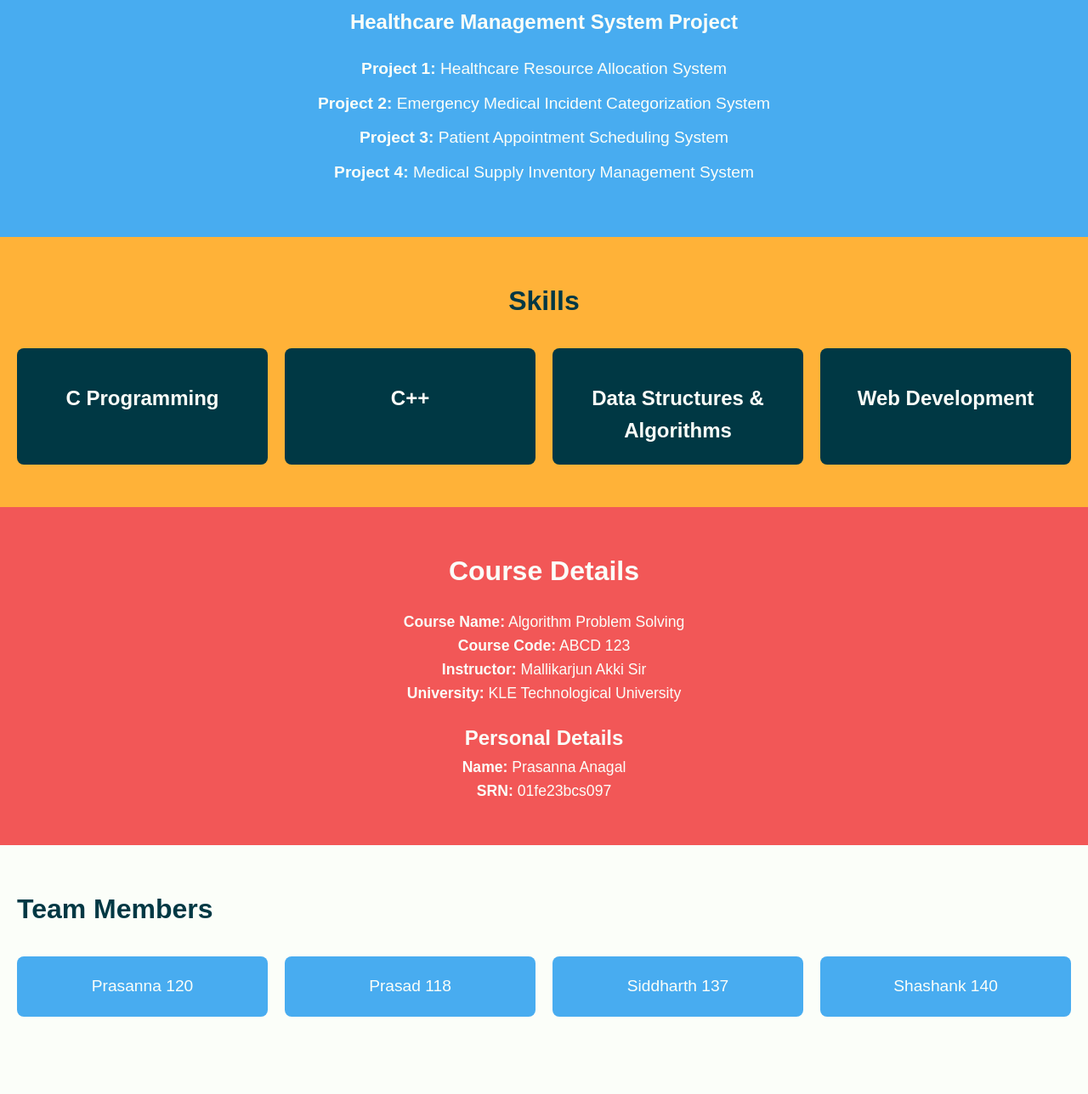
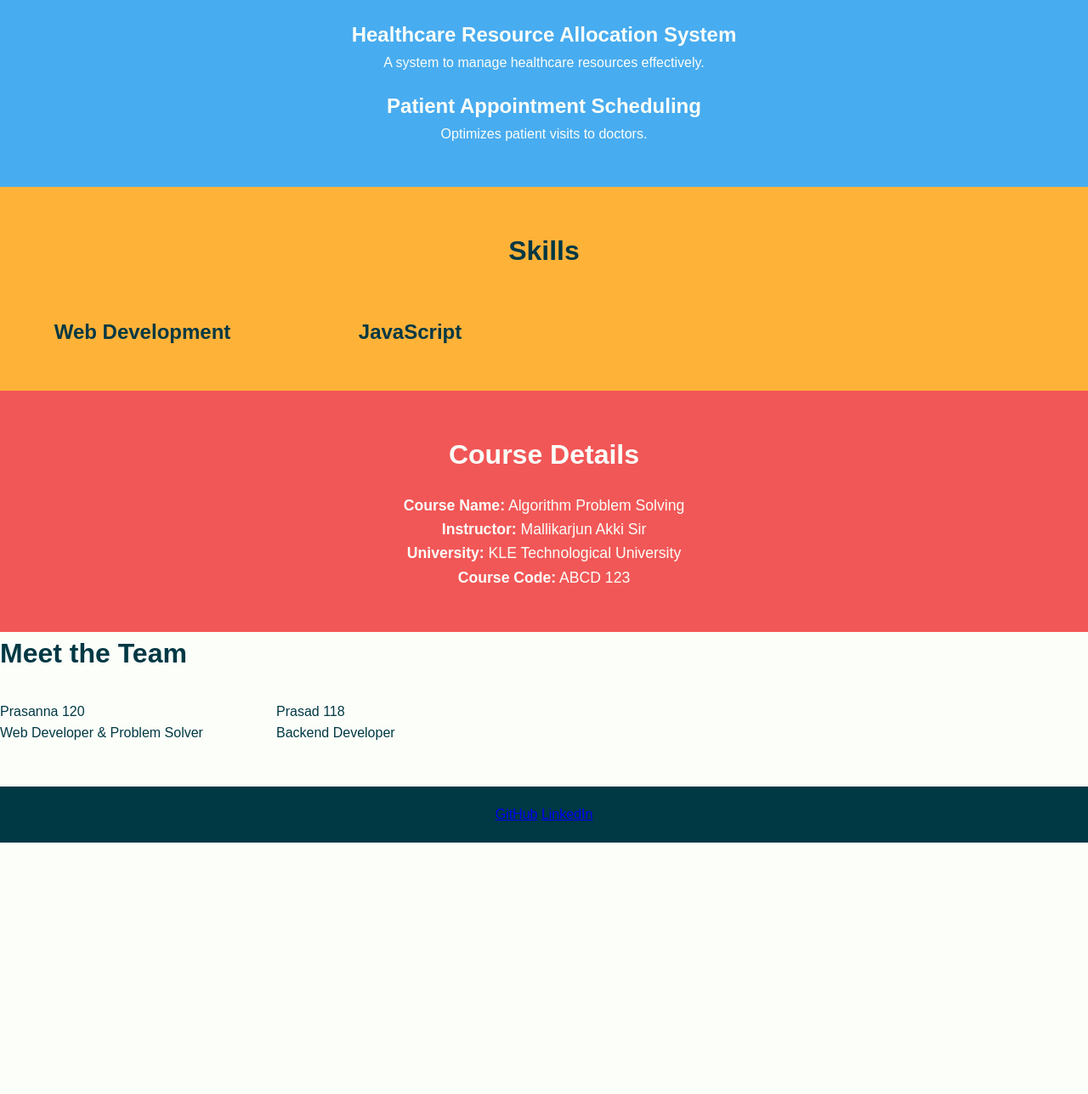
Before and after one commit to prasanna-anagal/portfolio.github.io, a plain HTML site: page index.html in a window 1280 px wide. Shown: the part 628-1916 px from the top of the page at 85% size. After the commit the page ends 1620 px from the top, so only its background shows below. Drawn offline with Linux system fonts and the light colour scheme.

Commit message:
Update index.html

```diff
--- a/index.html
+++ b/index.html
@@ -4,7 +4,7 @@
   <meta charset="UTF-8">
   <meta name="viewport" content="width=device-width, initial-scale=1.0">
   <meta http-equiv="X-UA-Compatible" content="ie=edge">
-  <title>Prasanna Anagal - Portfolio</title>
+  <title>Prasanna Anagal - Web Developer</title>
   <link rel="stylesheet" href="style.css">
 </head>
 <body>
@@ -13,10 +13,10 @@
     <nav class="navbar">
       <div class="logo">Prasanna's Portfolio</div>
       <ul class="nav-links">
-        <li><a href="#home">Home</a></li>
-        <li><a href="#introduction">Introduction</a></li>
-        <li><a href="#projects">Projects</a></li>
-        <li><a href="#reflections">Reflections</a></li>
+        <li><a href="#home" class="nav-link">Home</a></li>
+        <li><a href="#introduction" class="nav-link">Introduction</a></li>
+        <li><a href="#projects" class="nav-link">Projects</a></li>
+        <li><a href="#reflections" class="nav-link">Reflections</a></li>
       </ul>
     </nav>
   </header>
@@ -25,22 +25,24 @@
   <section id="home" class="hero">
     <div class="hero-content">
       <h1>Hi, I’m Prasanna Anagal 👋</h1>
-      <p>I am passionate about solving problems and building impactful solutions.</p>
-      <a href="#projects" class="cta-btn">Explore Projects</a>
+      <p>Passionate about web development and problem-solving. Let's build something amazing together!</p>
     </div>
   </section>
 
   <!-- Portfolio Topic Section -->
   <section id="portfolio-topic" class="portfolio-topic">
-    <h2>Portfolio Topic</h2>
-    <div class="projects-list">
-      <h3>Healthcare Management System Project</h3>
-      <ul>
-        <li><strong>Project 1:</strong> Healthcare Resource Allocation System</li>
-        <li><strong>Project 2:</strong> Emergency Medical Incident Categorization System</li>
-        <li><strong>Project 3:</strong> Patient Appointment Scheduling System</li>
-        <li><strong>Project 4:</strong> Medical Supply Inventory Management System</li>
-      </ul>
+    <h2>📌 Portfolio Topic</h2>
+    <p>Here’s an overview of my main project — the Healthcare Management System, designed to optimize resource allocation in hospitals and clinics.</p>
+    <div class="projects">
+      <div class="project-card">
+        <h3>Healthcare Resource Allocation System</h3>
+        <p>A system to manage healthcare resources effectively.</p>
+      </div>
+      <div class="project-card">
+        <h3>Patient Appointment Scheduling</h3>
+        <p>Optimizes patient visits to doctors.</p>
+      </div>
+      <!-- Add more project cards here -->
     </div>
   </section>
 
@@ -48,66 +50,51 @@
   <section id="skills" class="skills">
     <h2>Skills</h2>
     <div class="skills-grid">
-      <div class="skill">
-        <h3>C Programming</h3>
+      <div class="skill-card">
+        <h3>Web Development</h3>
+        <div class="progress-bar" style="width: 85%"></div>
       </div>
-      <div class="skill">
-        <h3>C++</h3>
+      <div class="skill-card">
+        <h3>JavaScript</h3>
+        <div class="progress-bar" style="width: 80%"></div>
       </div>
-      <div class="skill">
-        <h3>Data Structures & Algorithms</h3>
-      </div>
-      <div class="skill">
-        <h3>Web Development</h3>
-      </div>
+      <!-- Add more skill cards here -->
     </div>
   </section>
 
-  <!-- Course and Academic Details Section -->
+  <!-- Course Details Section -->
   <section id="course-details" class="course-details">
     <h2>Course Details</h2>
-    <div>
-      <p><strong>Course Name:</strong> Algorithm Problem Solving</p>
-      <p><strong>Course Code:</strong> ABCD 123</p>
-      <p><strong>Instructor:</strong> Mallikarjun Akki Sir</p>
-      <p><strong>University:</strong> KLE Technological University</p>
-    </div>
-    <h3>Personal Details</h3>
-    <p><strong>Name:</strong> Prasanna Anagal</p>
-    <p><strong>SRN:</strong> 01fe23bcs097</p>
+    <p><strong>Course Name:</strong> Algorithm Problem Solving</p>
+    <p><strong>Instructor:</strong> Mallikarjun Akki Sir</p>
+    <p><strong>University:</strong> KLE Technological University</p>
+    <p><strong>Course Code:</strong> ABCD 123</p>
   </section>
 
-  <!-- Team Members Section -->
-  <section id="team-members" class="team-members">
-    <h2>Team Members</h2>
+  <!-- Team Section -->
+  <section id="team" class="team">
+    <h2>Meet the Team</h2>
     <div class="team-grid">
-      <div class="team-member">
+      <div class="team-card">
         <p>Prasanna 120</p>
+        <p>Web Developer & Problem Solver</p>
       </div>
-      <div class="team-member">
+      <div class="team-card">
         <p>Prasad 118</p>
+        <p>Backend Developer</p>
       </div>
-      <div class="team-member">
-        <p>Siddharth 137</p>
-      </div>
-      <div class="team-member">
-        <p>Shashank 140</p>
-      </div>
+      <!-- Add more team cards here -->
     </div>
   </section>
 
-  <!-- Social Links Section -->
-  <section class="social-links">
-    <a href="https://github.com" target="_blank" class="social-btn">GitHub</a>
-    <a href="https://linkedin.com" target="_blank" class="social-btn">LinkedIn</a>
-  </section>
-
-  <!-- Footer -->
+  <!-- Footer Section -->
   <footer>
-    <p>&copy; 2024 Prasanna Anagal. All Rights Reserved.</p>
+    <div class="footer-links">
+      <a href="https://github.com" target="_blank" class="social-link">GitHub</a>
+      <a href="https://linkedin.com" target="_blank" class="social-link">LinkedIn</a>
+    </div>
   </footer>
 
-  <!-- JavaScript File -->
   <script src="script.js"></script>
 </body>
 </html>
```
